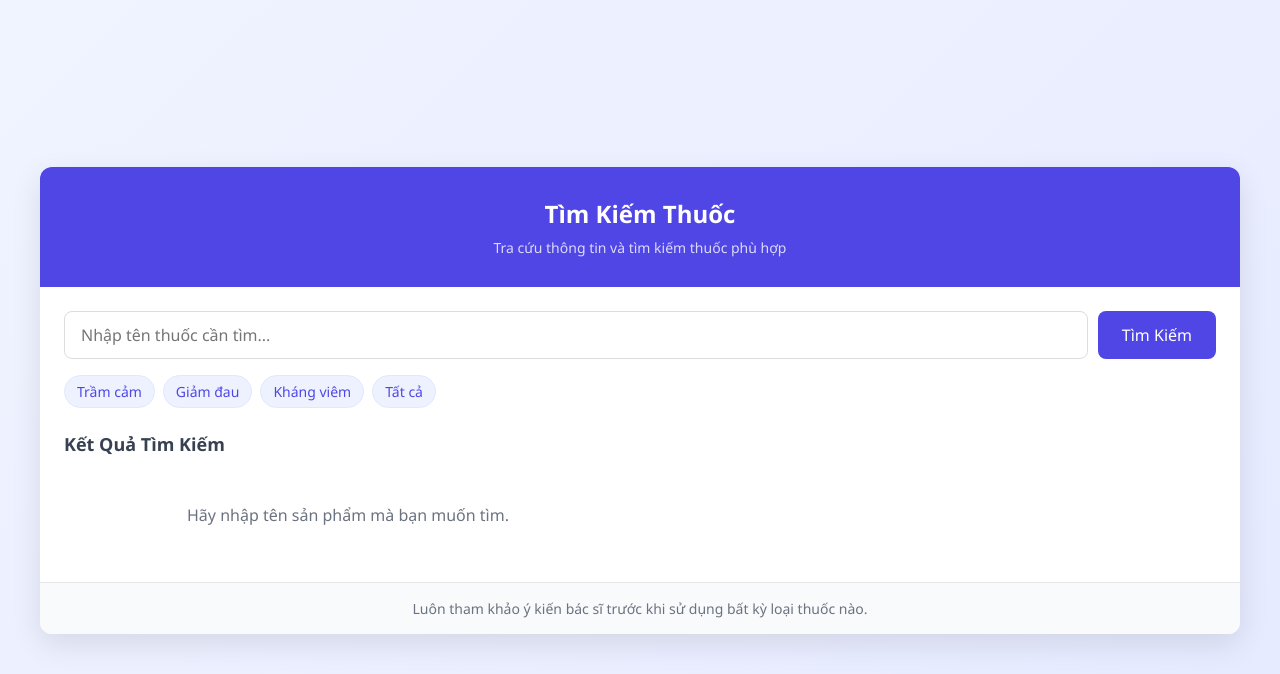
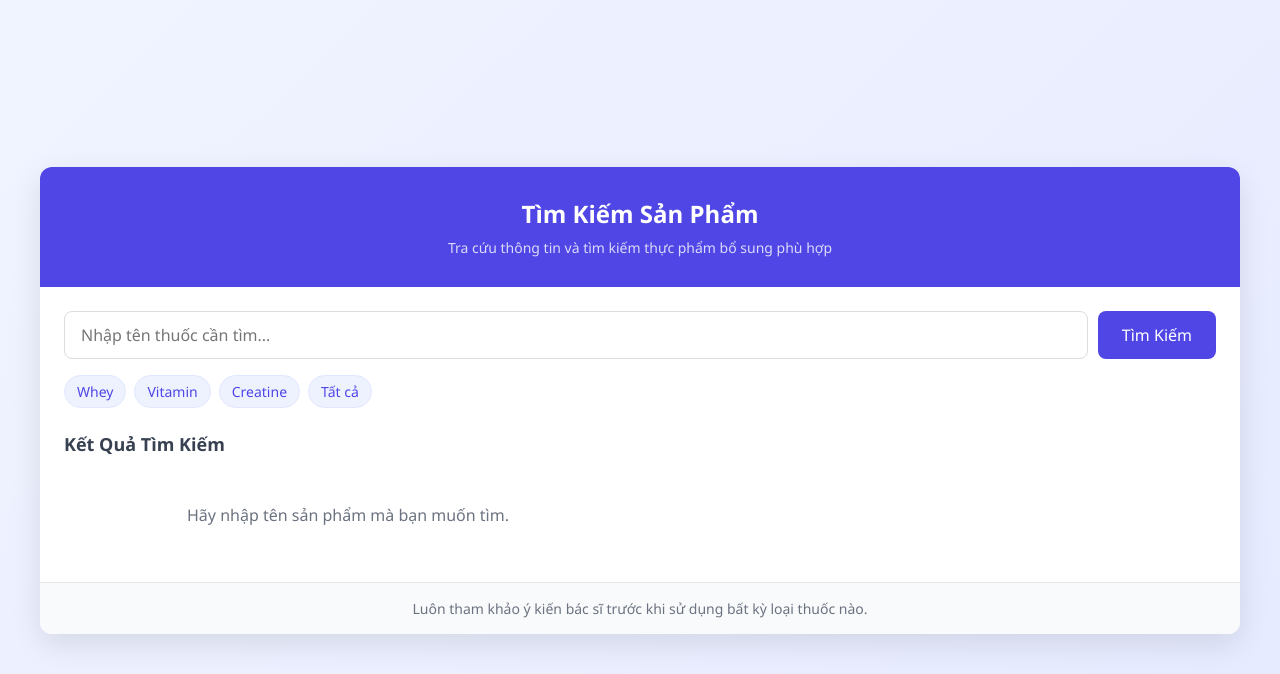
Before and after one commit to Thitrongdan202/SupplementSearch, a FastAPI app: page / in a window 1280 px wide. Shown: the top 674 px of the page. Run offline with FastAPI, Linux system fonts and the light colour scheme; parts of the project's set-up code (start-up, migrations or seed data) failed here and were passed over.

Commit message:
Update chat.html

```diff
--- a/templates/chat.html
+++ b/templates/chat.html
@@ -3,7 +3,7 @@
 <head>
     <meta charset="UTF-8">
     <meta name="viewport" content="width=device-width, initial-scale=1.0">
-    <title>Tìm Kiếm Thuốc</title>
+    <title>Tìm Kiếm Sản Phẩm</title>
     <style>
         * {
             margin: 0;
@@ -295,8 +295,8 @@
 <body>
     <div class="container">
         <div class="header">
-            <h1>Tìm Kiếm Thuốc</h1>
-            <p>Tra cứu thông tin và tìm kiếm thuốc phù hợp</p>
+            <h1>Tìm Kiếm Sản Phẩm</h1>
+            <p>Tra cứu thông tin và tìm kiếm thực phẩm bổ sung phù hợp</p>
         </div>
 
         <div class="search-section">
@@ -310,9 +310,9 @@
                 <button type="submit" class="search-button">Tìm Kiếm</button>
             </form>
             <div class="labels-container" id="labelsContainer">
-                <div class="label-tag" data-category="Trầm cảm">Trầm cảm</div>
-                <div class="label-tag" data-category="Giảm đau">Giảm đau</div>
-                <div class="label-tag" data-category="Kháng viêm">Kháng viêm</div>
+                <div class="label-tag" data-category="Trầm cảm">Whey</div>
+                <div class="label-tag" data-category="Giảm đau">Vitamin</div>
+                <div class="label-tag" data-category="Kháng viêm">Creatine</div>
                 <div class="label-tag" data-category="Tất cả">Tất cả</div>
             </div>
         </div>
```
